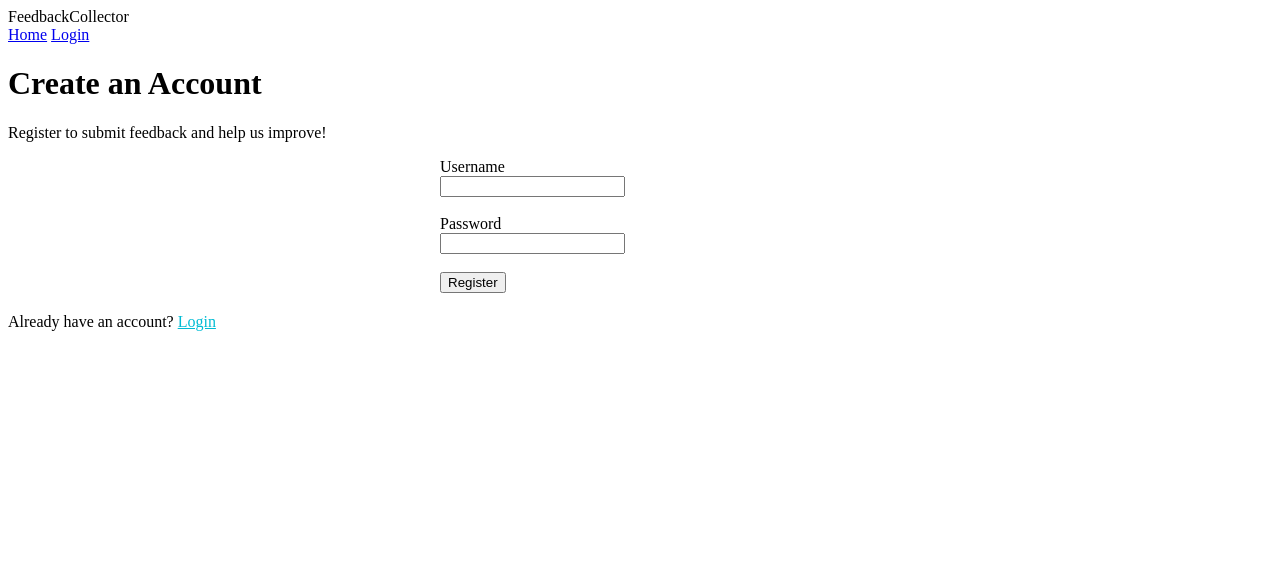
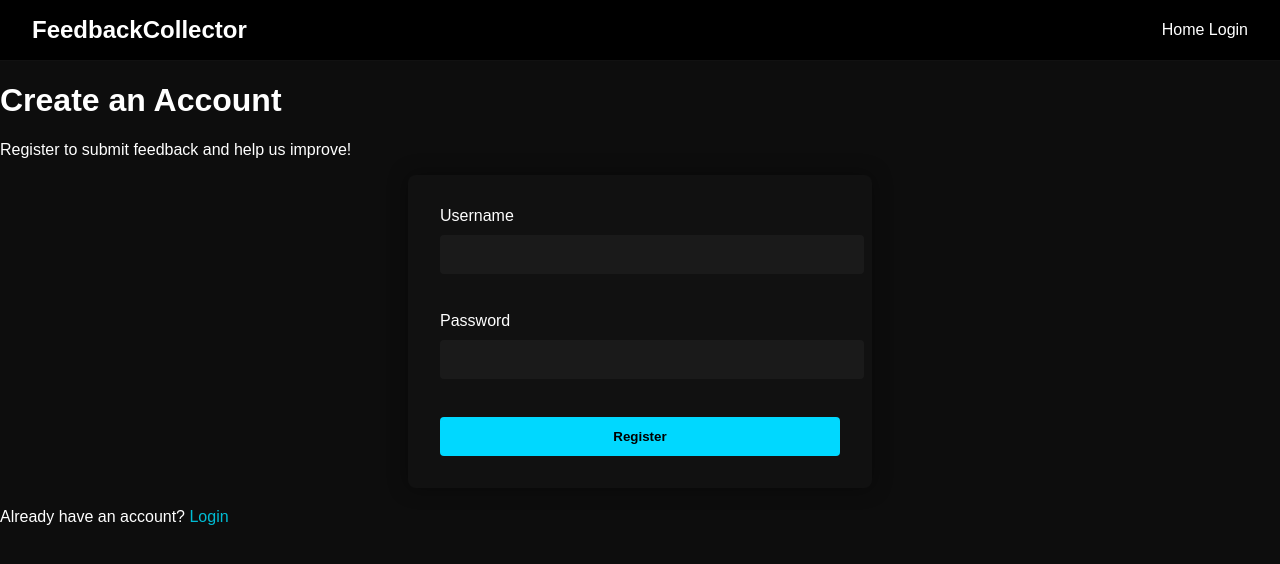
Before and after one commit to buildwithjanhavi/Website-Feedback-Collector-with-Admin-Dashboard, a Flask app: page /register in a window 1280 px wide. Shown: the top 564 px of the page. Run offline with Flask 2, Linux system fonts and the light colour scheme.

Commit message:
Update style.css

```diff
--- a/static/style.css
+++ b/static/style.css
@@ -1,6 +1,62 @@
+/* Global styles */
+body {
+    margin: 0;
+    font-family: 'Poppins', sans-serif;
+    background-color: #0d0d0d;
+    color: white;
+}
+
+a {
+    text-decoration: none;
+    color: inherit;
+}
+
+/* Navbar */
+.navbar {
+    display: flex;
+    justify-content: space-between;
+    align-items: center;
+    background-color: #000;
+    padding: 1rem 2rem;
+    border-bottom: 1px solid #111;
+}
+
+.logo {
+    font-size: 1.5rem;
+    font-weight: bold;
+}
+
+.logout-link {
+    font-weight: 500;
+    color: #00d8ff;
+    transition: 0.3s;
+}
+
+.logout-link:hover {
+    text-decoration: underline;
+}
+
+/* Dashboard Heading */
+.dashboard-container {
+    text-align: center;
+    margin-top: 4rem;
+    padding: 1rem;
+}
+
+.dashboard-heading {
+    font-size: 2.5rem;
+    margin-bottom: 0.5rem;
+}
+
+.dashboard-subheading {
+    font-size: 1.2rem;
+    color: #ccc;
+}
+
+/* Table Styles for Admin Dashboard */
 .table-container {
     width: 90%;
-    margin: 2rem auto;
+    margin: 3rem auto 2rem auto;
     overflow-x: auto;
 }
 
@@ -11,17 +67,104 @@
     background-color: #111;
     border-radius: 10px;
     overflow: hidden;
-    box-shadow: 0 0 15px rgba(0,0,0,0.2);
+    box-shadow: 0 0 20px rgba(0,0,0,0.3);
 }
 
-.feedback-table th, .feedback-table td {
-    padding: 12px 15px;
+.feedback-table th,
+.feedback-table td {
+    padding: 12px 18px;
     text-align: left;
     border-bottom: 1px solid #333;
 }
 
 .feedback-table th {
-    background-color: #222;
+    background-color: #1a1a1a;
     color: #00d8ff;
-    font-weight: 600;
+    font-weight: bold;
 }
+
+.feedback-table tr:hover {
+    background-color: #1f1f1f;
+}
+
+/* Feedback Stats (for future enhancements) */
+.feedback-stats {
+    margin-top: 4rem;
+    text-align: center;
+}
+
+/* Forms (login/register/dashboard) */
+form {
+    background-color: #111;
+    padding: 2rem;
+    border-radius: 8px;
+    width: 90%;
+    max-width: 400px;
+    margin: 2rem auto;
+    box-shadow: 0 0 20px rgba(0,0,0,0.4);
+}
+
+form h2 {
+    text-align: center;
+    color: #00d8ff;
+}
+
+input[type="text"],
+input[type="password"],
+textarea,
+select {
+    width: 100%;
+    padding: 12px;
+    margin: 10px 0 20px 0;
+    border: none;
+    border-radius: 4px;
+    background-color: #1a1a1a;
+    color: white;
+}
+
+input[type="submit"],
+button {
+    background-color: #00d8ff;
+    border: none;
+    padding: 12px;
+    color: black;
+    font-weight: bold;
+    border-radius: 4px;
+    cursor: pointer;
+    width: 100%;
+    transition: 0.3s;
+}
+
+input[type="submit"]:hover,
+button:hover {
+    background-color: #00b6d6;
+}
+
+/* Flash messages */
+.flash {
+    text-align: center;
+    margin: 1rem auto;
+    color: #00ffcc;
+    font-weight: 500;
+}
+
+/* Responsive */
+@media (max-width: 768px) {
+    .dashboard-heading {
+        font-size: 2rem;
+    }
+
+    .feedback-table th,
+    .feedback-table td {
+        padding: 10px;
+    }
+
+    .navbar {
+        flex-direction: column;
+        align-items: flex-start;
+    }
+
+    .logout-link {
+        margin-top: 0.5rem;
+    }
+}
```
